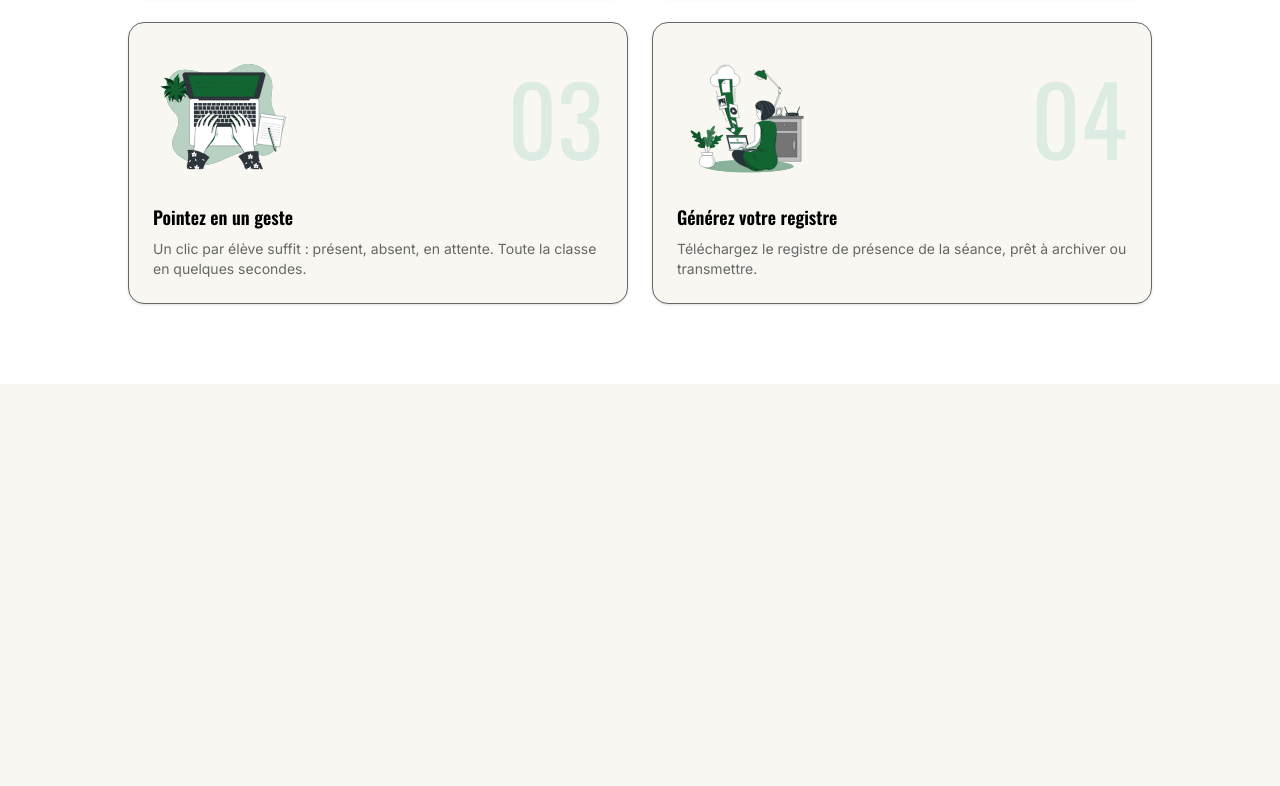
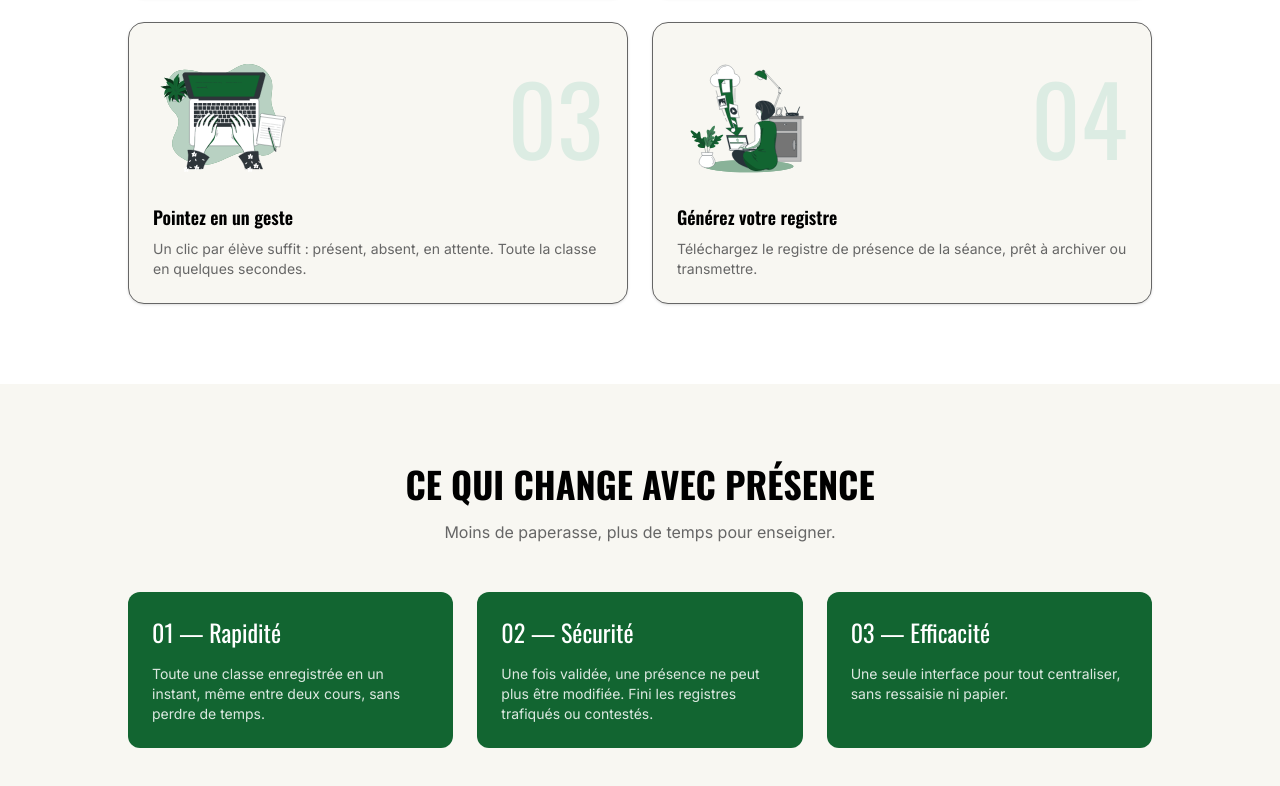
Before and after one commit to Wen360-lab/presence, a Next.js app: page / in a window 1280 px wide. Shown: the part 1218-2004 px from the top of the page. Before the commit the page ends 1602 px from the top, so only its background shows below. Built offline with nearby package versions, Linux system fonts and the light colour scheme.

Commit message:
Création de la section avantages

```diff
--- a/app/page.tsx
+++ b/app/page.tsx
@@ -6,6 +6,7 @@ import '@/style/globals.css'
 import Header from '@/components/home/Header'
 import Hero from '@/components/home/Hero'
 import Features from '@/components/home/Features'
+import Avantages from '@/components/home/Avantages'
 
 
 export default function Home() {
@@ -15,6 +16,7 @@ export default function Home() {
       <Hero/>
       <hr className='w-full bg-emeraude p-1'/>
       <Features/>
+      <Avantages/>
 
 
     </section>
--- /dev/null
+++ b/components/home/AdvantageCard.tsx
@@ -0,0 +1,27 @@
+// components/AdvantageCard.tsx
+'use client'
+import { motion } from 'motion/react'
+
+type AdvantageCardProps = {
+  number: number
+  title: string
+  description: string
+  delay?: number
+}
+
+export default function AdvantageCard({ number, title, description, delay = 0 }: AdvantageCardProps) {
+  return (
+    <motion.div
+      className="card-advantage flex flex-col items-start"
+      initial={{ opacity: 0, y: 20 }}
+      whileInView={{ opacity: 1, y: 0 }}
+      viewport={{ once: true }}
+      transition={{ duration: 0.5, delay }}
+    >
+      <span className="font-oswald text-2xl">
+        {String(number).padStart(2, '0')} — {title}
+      </span>
+      <p className="mt-4 text-sm text-white/85">{description}</p>
+    </motion.div>
+  )
+}
--- /dev/null
+++ b/components/home/Avantages.tsx
@@ -0,0 +1,61 @@
+// components/Avantages.tsx
+'use client'
+import { motion } from 'motion/react'
+import AdvantageCard from './AdvantageCard'
+
+const advantages = [
+  {
+    title: 'Rapidité',
+    description: 'Toute une classe enregistrée en un instant, même entre deux cours, sans perdre de temps.',
+  },
+  {
+    title: 'Sécurité',
+    description: "Une fois validée, une présence ne peut plus être modifiée. Fini les registres trafiqués ou contestés.",
+  },
+  {
+    title: 'Efficacité',
+    description: 'Une seule interface pour tout centraliser, sans ressaisie ni papier.',
+  },
+]
+
+export default function Avantages() {
+  return (
+    <section id="avantages" className="px-6 py-20">
+      <div className="mx-auto max-w-5xl">
+
+        <motion.h2
+          className="text-center text-3xl uppercase text-black md:text-4xl"
+          initial={{ opacity: 0, y: 20 }}
+          whileInView={{ opacity: 1, y: 0 }}
+          viewport={{ once: true }}
+          transition={{ duration: 0.5, delay: 0.1 }}
+        >
+          Ce qui change avec Présence
+        </motion.h2>
+
+        <motion.p
+          className="mx-auto mt-4 max-w-lg text-center text-grey"
+          initial={{ opacity: 0, y: 20 }}
+          whileInView={{ opacity: 1, y: 0 }}
+          viewport={{ once: true }}
+          transition={{ duration: 0.5, delay: 0.2 }}
+        >
+          Moins de paperasse, plus de temps pour enseigner.
+        </motion.p>
+
+        <div className="mt-12 grid grid-cols-1 gap-6 md:grid-cols-3">
+          {advantages.map((advantage, index) => (
+            <AdvantageCard
+              key={advantage.title}
+              number={index + 1}
+              title={advantage.title}
+              description={advantage.description}
+              delay={0.1 * index}
+            />
+          ))}
+        </div>
+
+      </div>
+    </section>
+  )
+}
```
